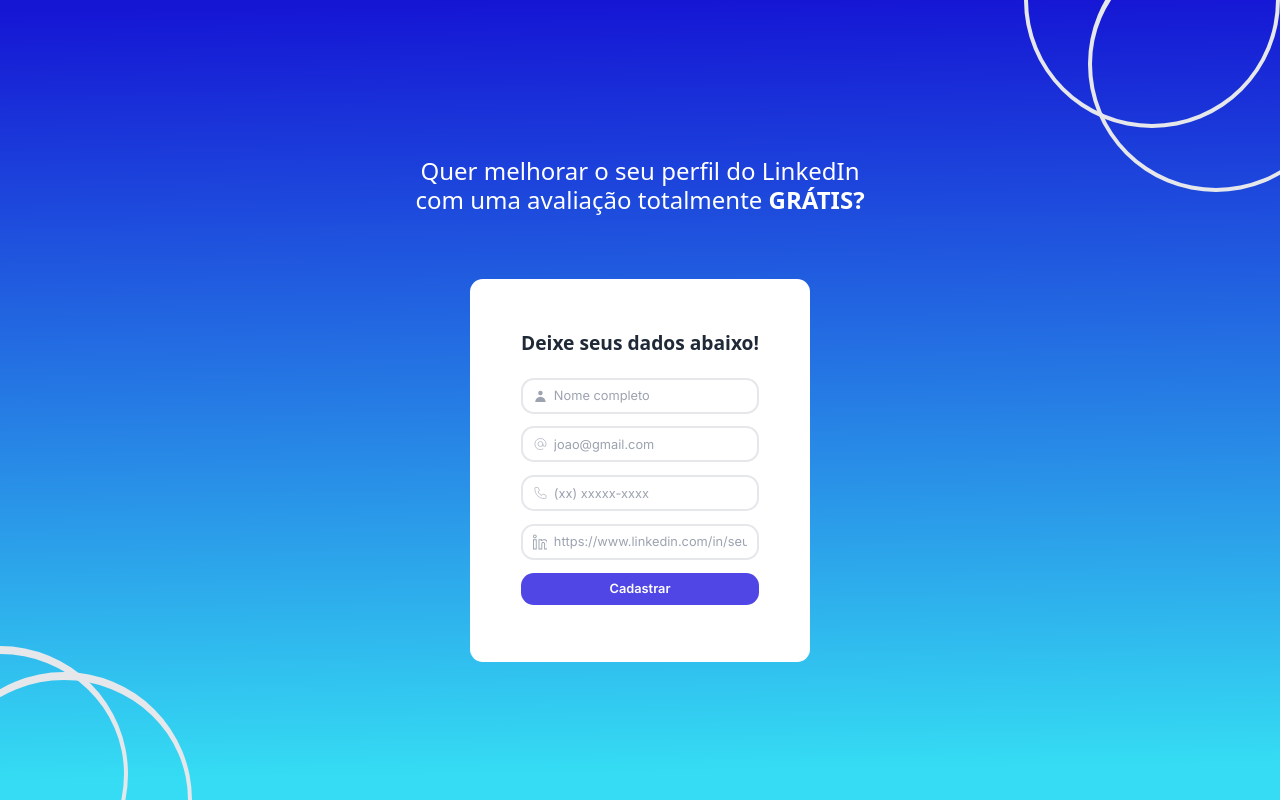
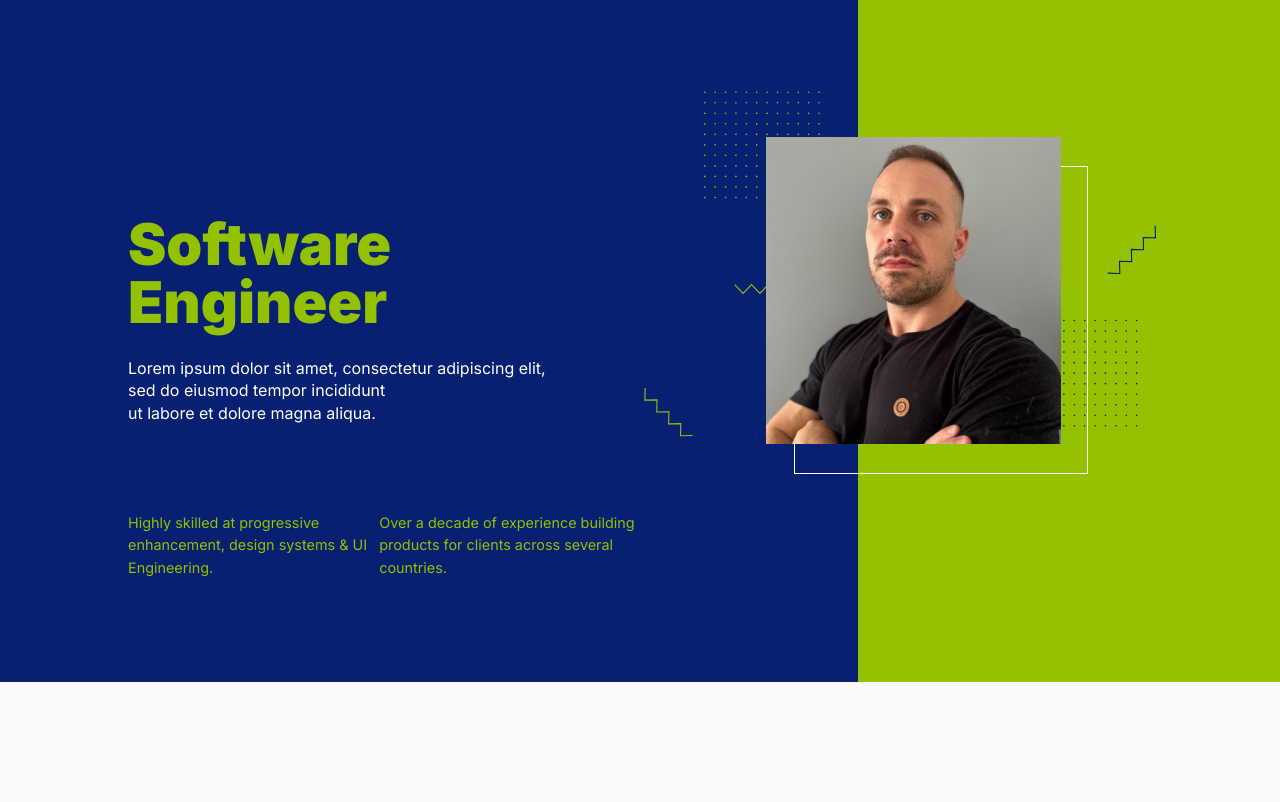
Before and after one commit to mdsavian/marlonsavian.com, a Next.js app: page / in a window 1280 px wide. Shown: the top 802 px of the page. Built offline with nearby package versions, Linux system fonts and the light colour scheme.

Commit message:
feat(core): hide header

```diff
--- a/app/page.tsx
+++ b/app/page.tsx
@@ -8,14 +8,13 @@ import Mentoria from "./mentoria/page";
 export default function Home() {
   return (
     <div className="relative">
-      {/* <Header />
+      {/* <Header /> */}
       <main>
         <Hero />
         <About />
         <Bottom />
         <Footer />
-      </main> */}
-      <Mentoria />
+      </main>
     </div>
   );
 }
```
